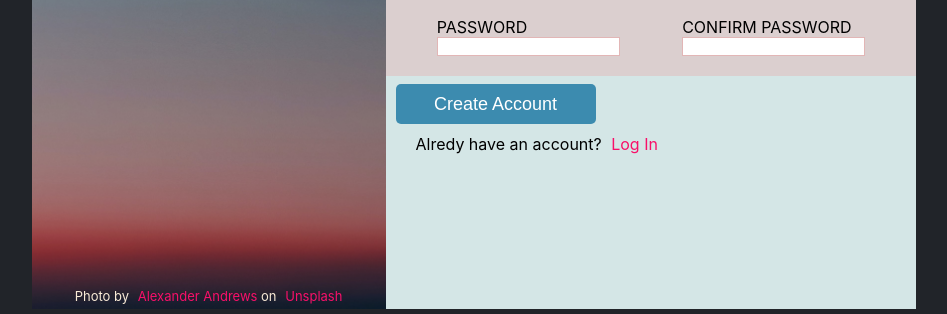
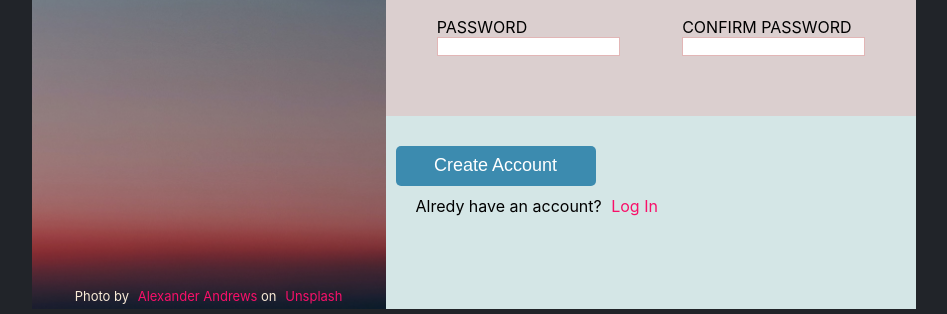
Before and after one commit to n0wherefast/sign-up-form, a plain HTML site: page index.html in a window 1280 px wide. Shown: the part 496-810 px from the top of the page, without its empty margins (166-1113 px from the left). Drawn offline with Linux system fonts and the light colour scheme.

Commit message:
Sign Up Form

```diff
--- a/style.css
+++ b/style.css
@@ -86,8 +86,8 @@ form{
 .button {
     color: white;
     font-size: 18px;
-    position: absolute;
-    bottom: 180px;
+    position: relative;
+    top:10vh;
     border-radius: 5px;
     background-color: #3c8baf;
     height: 40px;
@@ -108,8 +108,8 @@ input[type]:focus {
   }
 
 .logIn{
-    position: absolute;
-    bottom:150px;
+    position:relative;
+    top:10vh;
     padding-left: 30px;
 
 }
```
Also changed, not shown: index.html (+1 -1 lines).
